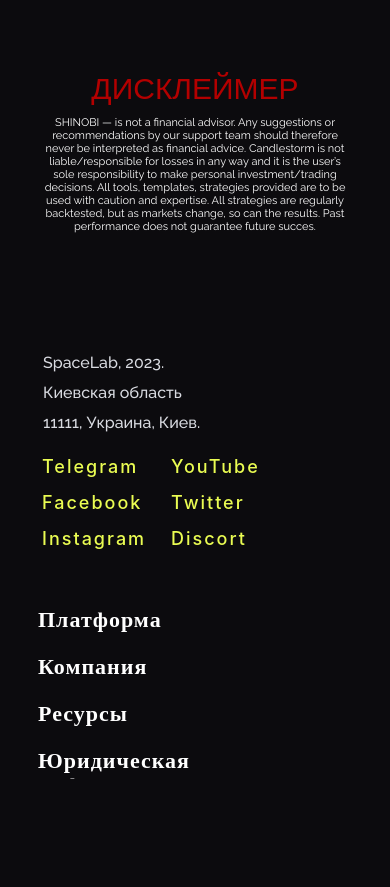
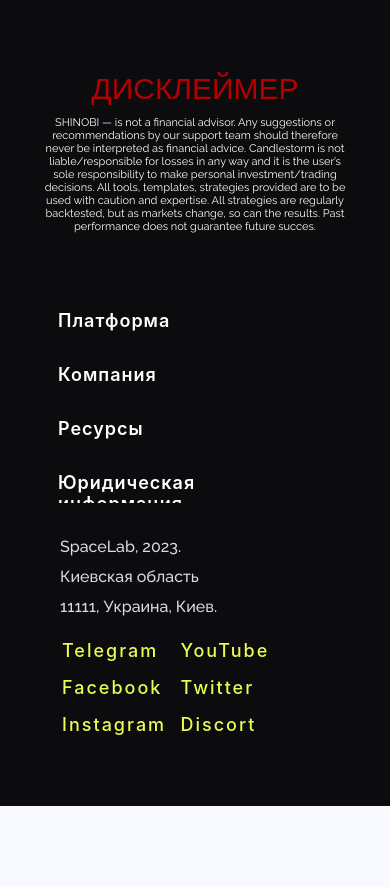
Before and after one commit to PuzanovArtem/Shinobi, a website: page src/index.html in a window 390 px wide. Shown: the part 8619-9506 px from the top of the page. After the commit the page ends 9425 px from the top, so only its background shows below. Drawn offline with nearby package versions, Linux system fonts and the light colour scheme; files that its build step writes are made by us from their sources; files whose address does not match are found by name; a web font is replaced by a local one.

Commit message:
added  adaptive  footer

```diff
--- a/gulp/version.json
+++ b/gulp/version.json
@@ -1,3 +1,3 @@
 {
-    "main": "20240415195832"
+    "main": "20240416142418"
 }
--- a/src/scss/components/footer.scss
+++ b/src/scss/components/footer.scss
@@ -41,6 +41,7 @@
             text-align: left;
             color: #c3c3c3;
         }
+
 
         &__Items {
             margin: 18px 77px 0 4px;
@@ -90,14 +91,11 @@
             text-decoration: none;
             display: flex;
             align-items: center;
-
             justify-content: space-between;
-
 
         }
         &__title {
             color: $BaseColor;
-            font-family: Raleway;
             font-size: 22px;
             font-weight: 600;
             line-height: 25px;
@@ -195,15 +193,19 @@
         padding: 0 20px;
 
         &__content {
-            margin-top: 108px;
+            margin-top: 43px;
         }
 
-        &__block {
-            display: grid !important;
-        }
+        // &__block {
+        //     display: grid !important;
+        // }
 
         &__margin {
             display: none;
+        }
+
+        .footer-main-info-link{
+            max-width: 350px;
         }
 
         .footer-main-info {
@@ -244,14 +246,16 @@
                 gap: 16px;
                 margin: 50px 0 0 0px;
                 display: grid !important;
+                grid-template-columns: repeat(2, 1fr);
             }
 
             &__colum {
                 width: 95%;
-                height: 31px;
+                height: 46px;
                 overflow: hidden;
                 transition: height 0.8s ease-in-out;
             }
+
 
             &__colum_active {
                 height: 270px;
@@ -290,6 +294,7 @@
                 margin-top: 26px;
             }
 
+
             &_text {
                 color: #D9DBE1;
                 width: 100%;
@@ -301,6 +306,7 @@
             &__content {
                 gap: 16px;
                 margin: 38px 0 0 0px;
+                grid-template-columns: repeat(1, 1fr);
             }
 
             &__colum {
@@ -308,7 +314,110 @@
             }
 
             &__colum_active {
-                height: 270px;
+                height: 300px;
+
+
+            }
+
+            &__title {
+                color: $BaseColor;
+                font-size: 18px;
+                line-height: 21px;
+                max-width: 250px;
+            }
+
+            &__colum_active:nth-last-child(3){
+                height: 180px;
+            }
+
+            &__colum_active:nth-last-child(1){
+                height: 380px;
+            }
+
+            &__arrow-menu {
+                transform: rotate(0deg);
+            }
+
+            &__arrow-menu_active {
+                transform: rotate(180deg);
+            }
+
+            &__item{
+                a{
+                    font-size: 15px;
+                    line-height: 18px;
+                    text-align: left;
+                }
+            }
+        }
+
+
+    }
+}
+
+@media(max-width: 569px) {
+    .footer {
+        margin: -55px 3px 0;
+
+        &__content {
+            margin: 44px 0 71px 20px;
+        }
+
+        &__block {
+
+            flex-direction: column-reverse;
+        }
+
+        .footer-main-info {
+            &__content {
+                margin-top: 26px;
+
+            }
+            &__Items {
+                margin: 18px 77px 0 4px;
+                gap: 16px 4px;
+
+            }
+            &_text {
+                margin:29px 0 0 2px ;
+            }
+        }
+
+        .footer-menu {
+            margin-top: 20px;
+
+            &__content {
+                gap: 23px;
+                margin: 38px 0 0 0px;
+                display: grid !important;
+
+            }
+
+            &__titel-section  {
+                width: 250px;
+
+            }
+
+            &__colum {
+                height: 31px;
+            }
+
+            &__colum_active {
+                height: 280px;
+
+
+            }
+
+            &__colum_active:nth-last-child(2){
+                height: 155px;
+            }
+
+            &__colum_active:nth-last-child(3){
+                height: 155px;
+            }
+
+            &__colum_active:nth-last-child(1){
+                height: 290px;
             }
 
             &__arrow-menu {
```
Also changed, not shown: root/css/style.css, root/css/style.min.css.
